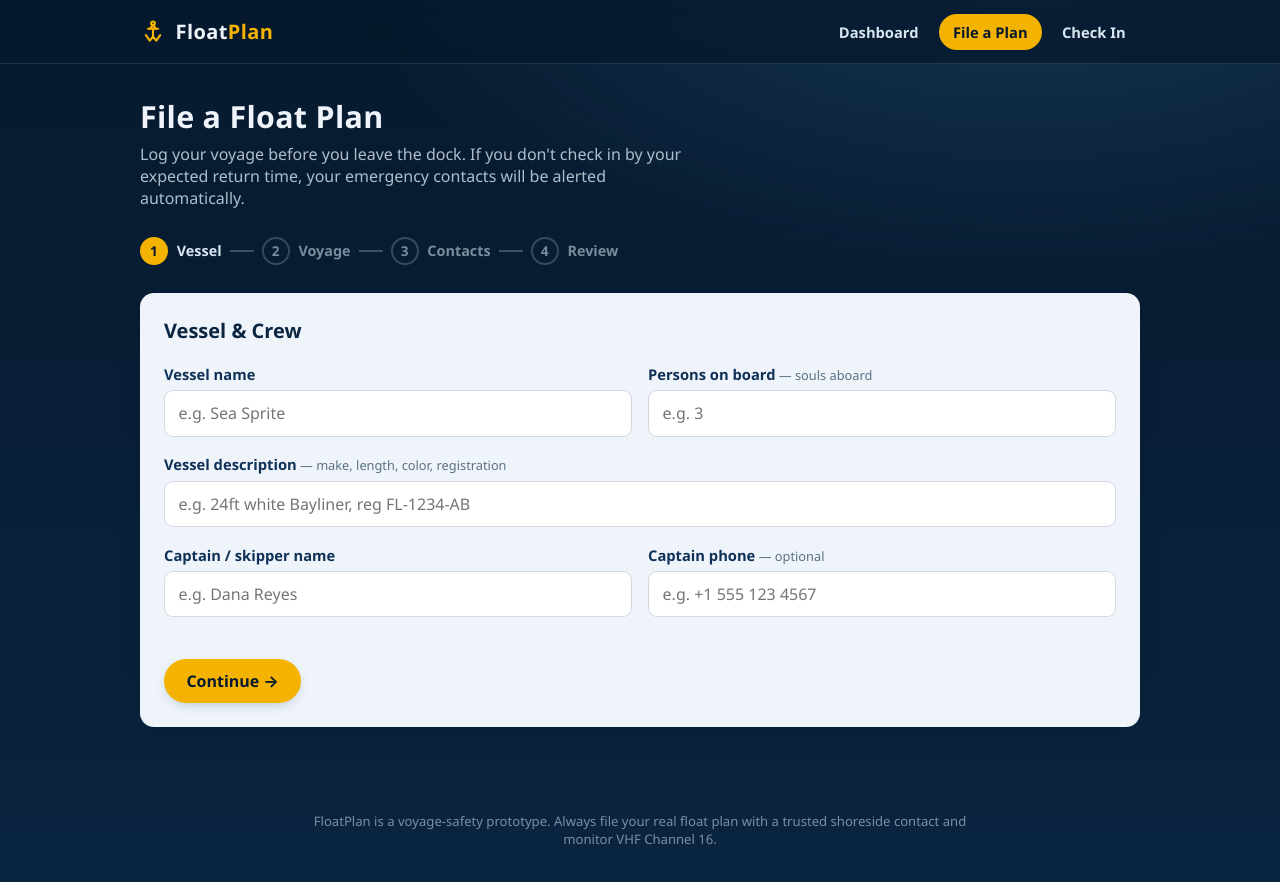
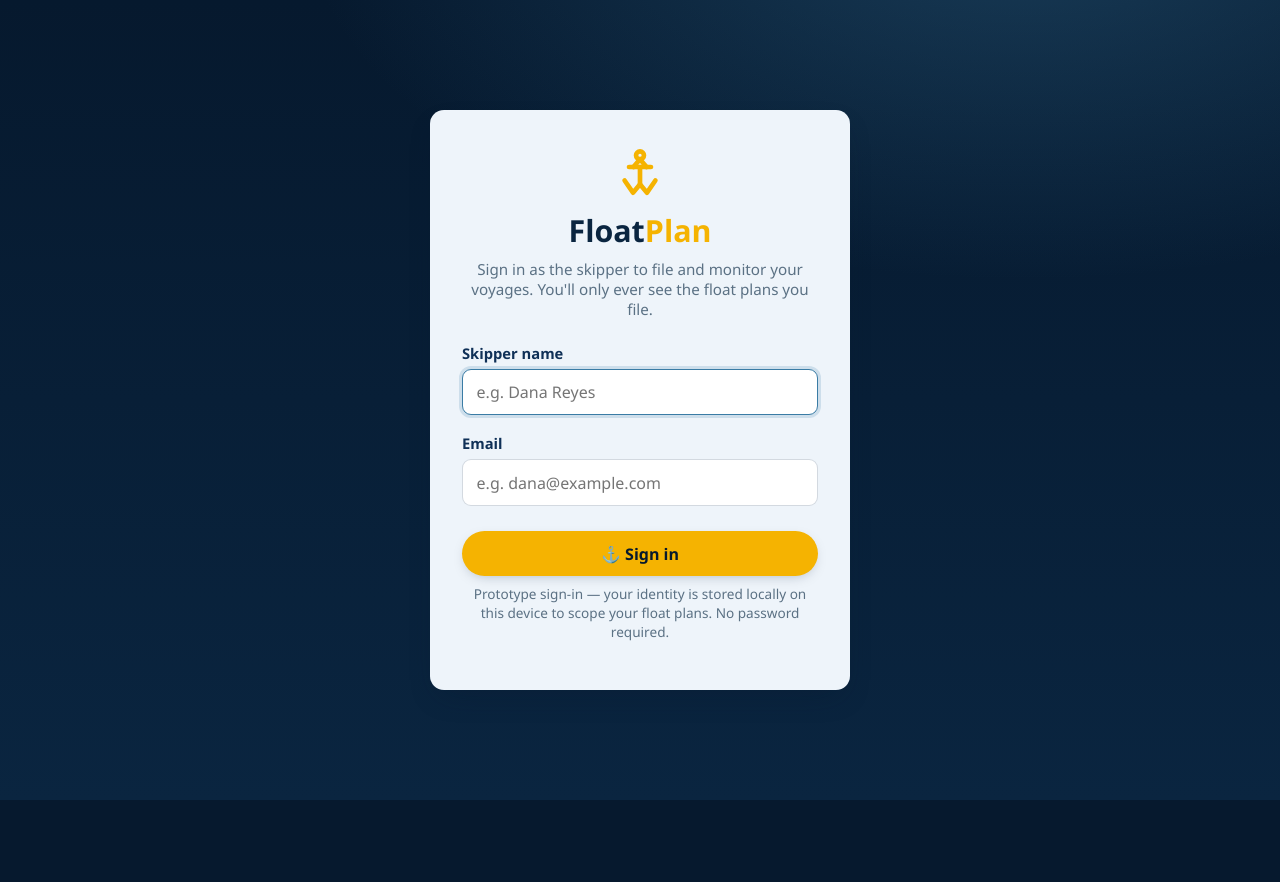
Before and after one commit to MLO-maker/float-plan-app, a React (Vite) app: page /file in a window 1280 px wide. Shown: the top 882 px of the page. After the commit the page ends 800 px from the top, so only its background shows below. Built offline with nearby package versions, Linux system fonts and the light colour scheme.

Commit message:
Add per-skipper sign-in so each boater only sees their own float plans

```diff
--- a/src/App.jsx
+++ b/src/App.jsx
@@ -3,6 +3,9 @@ import Dashboard from './pages/Dashboard.jsx'
 import FilePlan from './pages/FilePlan.jsx'
 import CheckIn from './pages/CheckIn.jsx'
 import PlanDetail from './pages/PlanDetail.jsx'
+import SignIn from './pages/SignIn.jsx'
+import { useAuth } from './hooks/useAuth.js'
+import { signOut } from './lib/auth.js'
 
 // Anchor that hides a W&A monogram: the ring + A-frame top form an "A"
 // (the anchor's stock crossbar doubles as the A's crossbar), while the
@@ -25,6 +28,11 @@ function LogoMark() {
 }
 
 export default function App() {
+  const user = useAuth()
+
+  // Until a skipper signs in, gate the whole app behind the sign-in screen.
+  if (!user) return <SignIn />
+
   return (
     <div className="app">
       <header className="topbar">
@@ -45,6 +53,17 @@ export default function App() {
             <NavLink to="/check-in" className="nav-link">
               Check In
             </NavLink>
+            <span className="nav-sep" />
+            <span className="nav-user" title={user.email}>
+              ⚓ {user.name}
+            </span>
+            <button
+              type="button"
+              className="nav-link nav-signout"
+              onClick={signOut}
+            >
+              Sign out
+            </button>
           </nav>
         </div>
       </header>
--- /dev/null
+++ b/src/hooks/useAuth.js
@@ -0,0 +1,10 @@
+// React hook exposing the currently signed-in skipper (or null).
+
+import { useEffect, useState } from 'react'
+import { getCurrentUser, subscribe } from '../lib/auth.js'
+
+export function useAuth() {
+  const [user, setUser] = useState(() => getCurrentUser())
+  useEffect(() => subscribe(() => setUser(getCurrentUser())), [])
+  return user
+}
--- a/src/index.css
+++ b/src/index.css
@@ -78,7 +78,8 @@ body {
   display: flex;
   align-items: center;
   justify-content: space-between;
-  gap: 1rem;
+  gap: 0.5rem 1rem;
+  flex-wrap: wrap;
 }
 
 .brand {
@@ -108,7 +109,10 @@ body {
 
 .nav {
   display: flex;
+  align-items: center;
   gap: 0.35rem;
+  flex-wrap: wrap;
+  justify-content: flex-end;
 }
 
 .nav-link {
@@ -118,6 +122,7 @@ body {
   border-radius: 999px;
   font-weight: 600;
   font-size: 0.92rem;
+  white-space: nowrap;
   transition: background 0.15s ease, color 0.15s ease;
 }
 
@@ -128,6 +133,88 @@ body {
 .nav-link.active {
   background: var(--brass-500);
   color: var(--navy-900);
+}
+
+.nav-sep {
+  width: 1px;
+  align-self: stretch;
+  background: rgba(217, 230, 242, 0.18);
+  margin: 0.2rem 0.3rem;
+}
+
+.nav-user {
+  color: var(--foam-100);
+  font-weight: 600;
+  font-size: 0.9rem;
+  padding: 0.5rem 0.4rem;
+  white-space: nowrap;
+}
+
+.nav-signout {
+  background: transparent;
+  border: 1.5px solid rgba(217, 230, 242, 0.25);
+  font: inherit;
+  font-weight: 600;
+  font-size: 0.9rem;
+  cursor: pointer;
+}
+
+/* ---------- Sign in ---------- */
+.signin {
+  min-height: 100vh;
+  display: grid;
+  place-items: center;
+  padding: 2rem 1.25rem;
+  background: radial-gradient(
+      1200px 600px at 80% -10%,
+      rgba(58, 124, 165, 0.35),
+      transparent 60%
+    ),
+    linear-gradient(180deg, var(--navy-900) 0%, var(--navy-800) 100%);
+}
+
+.signin-card {
+  width: 100%;
+  max-width: 420px;
+  background: var(--foam-100);
+  border-radius: var(--radius);
+  box-shadow: var(--shadow);
+  padding: 2.25rem 2rem;
+  text-align: center;
+}
+
+.signin-mark {
+  width: 56px;
+  height: 56px;
+  margin: 0 auto 0.5rem;
+  display: block;
+}
+
+.signin-card h1 {
+  color: var(--navy-800);
+  margin: 0 0 0.5rem;
+  font-size: 1.9rem;
+}
+
+.signin-sub {
+  color: var(--muted);
+  margin: 0 0 1.5rem;
+  font-size: 0.95rem;
+}
+
+.signin-card form {
+  text-align: left;
+}
+
+.signin-btn {
+  width: 100%;
+  justify-content: center;
+  margin-top: 0.5rem;
+}
+
+.signin-note {
+  text-align: center;
+  margin-top: 1.25rem;
 }
 
 /* ---------- Layout ---------- */
--- /dev/null
+++ b/src/lib/auth.js
@@ -0,0 +1,59 @@
+// Lightweight skipper identity.
+//
+// A boater "signs in" with their name and email; the email (lower-cased) is
+// used as a stable owner id that every float plan they file is tagged with.
+// Views are scoped to the signed-in skipper so each boater only sees their
+// own plans.
+//
+// This is identity-based scoping for a client-only prototype — it is NOT a
+// security boundary (anyone with the device can read localStorage). A real
+// deployment would authenticate against a server and enforce ownership there.
+
+const SESSION_KEY = 'floatplan.session.v1'
+
+const subscribers = new Set()
+
+function notify() {
+  subscribers.forEach((fn) => fn())
+}
+
+function read() {
+  try {
+    const raw = localStorage.getItem(SESSION_KEY)
+    return raw ? JSON.parse(raw) : null
+  } catch {
+    return null
+  }
+}
+
+export function getCurrentUser() {
+  return read()
+}
+
+export function signIn({ name, email }) {
+  const user = {
+    id: email.trim().toLowerCase(),
+    name: name.trim(),
+    email: email.trim(),
+  }
+  localStorage.setItem(SESSION_KEY, JSON.stringify(user))
+  notify()
+  return user
+}
+
+export function signOut() {
+  localStorage.removeItem(SESSION_KEY)
+  notify()
+}
+
+export function subscribe(fn) {
+  subscribers.add(fn)
+  const onStorage = (e) => {
+    if (e.key === SESSION_KEY) fn()
+  }
+  window.addEventListener('storage', onStorage)
+  return () => {
+    subscribers.delete(fn)
+    window.removeEventListener('storage', onStorage)
+  }
+}
--- a/src/pages/FilePlan.jsx
+++ b/src/pages/FilePlan.jsx
@@ -1,6 +1,7 @@
 import { useMemo, useState } from 'react'
 import { useNavigate } from 'react-router-dom'
 import { createPlan } from '../lib/storage.js'
+import { getCurrentUser } from '../lib/auth.js'
 import { GRACE_MINUTES } from '../lib/alerts.js'
 import { formatDateTime, toLocalInputValue } from '../lib/format.js'
 
@@ -110,7 +111,10 @@ export default function FilePlan() {
     const contacts = form.contacts.filter(
       (c) => c.name.trim() && (c.phone.trim() || c.email.trim()),
     )
+    const owner = getCurrentUser()
     const plan = createPlan({
+      ownerId: owner?.id,
+      ownerName: owner?.name,
       vesselName: form.vesselName.trim(),
       vesselDescription: form.vesselDescription.trim(),
       captainName: form.captainName.trim(),
--- a/src/pages/PlanDetail.jsx
+++ b/src/pages/PlanDetail.jsx
@@ -1,6 +1,7 @@
 import { Link, useNavigate, useParams } from 'react-router-dom'
 import { useEffect, useState } from 'react'
 import { getPlan, deletePlan, updatePlan, subscribe } from '../lib/storage.js'
+import { getCurrentUser } from '../lib/auth.js'
 import {
   buildContactLinks,
   msUntilOverdue,
@@ -19,15 +20,22 @@ export default function PlanDetail() {
     return subscribe(refresh)
   }, [id])
 
-  if (!plan) {
+  // Scope access to the owner. A skipper can only view their own plans;
+  // anything else (missing, or owned by someone else) is treated the same so
+  // we don't reveal that another skipper's plan exists.
+  const user = getCurrentUser()
+  if (!plan || !user || plan.ownerId !== user.id) {
     return (
       <div>
         <Link to="/" className="back-link">
           ← Back to dashboard
         </Link>
         <div className="empty">
-          <h3>Float plan not found</h3>
-          <p>It may have been removed.</p>
+          <h3>Float plan not available</h3>
+          <p>
+            This plan doesn&apos;t exist or was filed by another skipper. You
+            can only view float plans filed under your own account.
+          </p>
         </div>
       </div>
     )
--- /dev/null
+++ b/src/pages/SignIn.jsx
@@ -0,0 +1,78 @@
+import { useState } from 'react'
+import { signIn } from '../lib/auth.js'
+
+// Brand mark shared with the top bar: an anchor that hides a W&A monogram.
+function LogoMark() {
+  return (
+    <svg viewBox="0 0 24 24" className="brand-mark signin-mark" aria-hidden="true">
+      <circle cx="12" cy="4" r="1.7" />
+      <path d="M12 5.7 L9.2 9 M12 5.7 L14.8 9" />
+      <path d="M7.3 9 H16.7" />
+      <path d="M12 9 V16.4" />
+      <path d="M5.4 14.8 L9 20 L12 16.4 L15 20 L18.6 14.8" />
+    </svg>
+  )
+}
+
+export default function SignIn() {
+  const [name, setName] = useState('')
+  const [email, setEmail] = useState('')
+  const [errors, setErrors] = useState({})
+
+  function submit(e) {
+    e.preventDefault()
+    const next = {}
+    if (!name.trim()) next.name = 'Enter your name.'
+    if (!email.trim()) next.email = 'Enter your email.'
+    else if (!/^[^\s@]+@[^\s@]+\.[^\s@]+$/.test(email.trim()))
+      next.email = 'Enter a valid email address.'
+    setErrors(next)
+    if (Object.keys(next).length === 0) signIn({ name, email })
+  }
+
+  return (
+    <div className="signin">
+      <div className="signin-card">
+        <LogoMark />
+        <h1>
+          Float<span className="brand-accent">Plan</span>
+        </h1>
+        <p className="signin-sub">
+          Sign in as the skipper to file and monitor your voyages. You&apos;ll
+          only ever see the float plans you file.
+        </p>
+        <form onSubmit={submit} noValidate>
+          <div className="field">
+            <label>Skipper name</label>
+            <input
+              value={name}
+              onChange={(e) => setName(e.target.value)}
+              placeholder="e.g. Dana Reyes"
+              className={errors.name ? 'invalid' : ''}
+              autoFocus
+            />
+            {errors.name && <span className="error-text">{errors.name}</span>}
+          </div>
+          <div className="field">
+            <label>Email</label>
+            <input
+              type="email"
+              value={email}
+              onChange={(e) => setEmail(e.target.value)}
+              placeholder="e.g. dana@example.com"
+              className={errors.email ? 'invalid' : ''}
+            />
+            {errors.email && <span className="error-text">{errors.email}</span>}
+          </div>
+          <button type="submit" className="btn btn-primary signin-btn">
+            ⚓ Sign in
+          </button>
+        </form>
+        <p className="note signin-note">
+          Prototype sign-in — your identity is stored locally on this device to
+          scope your float plans. No password required.
+        </p>
+      </div>
+    </div>
+  )
+}
```
Also changed, not shown: src/hooks/usePlans.js (+20 -6 lines), 1 other file (tests, documents, lock files or other folders).
